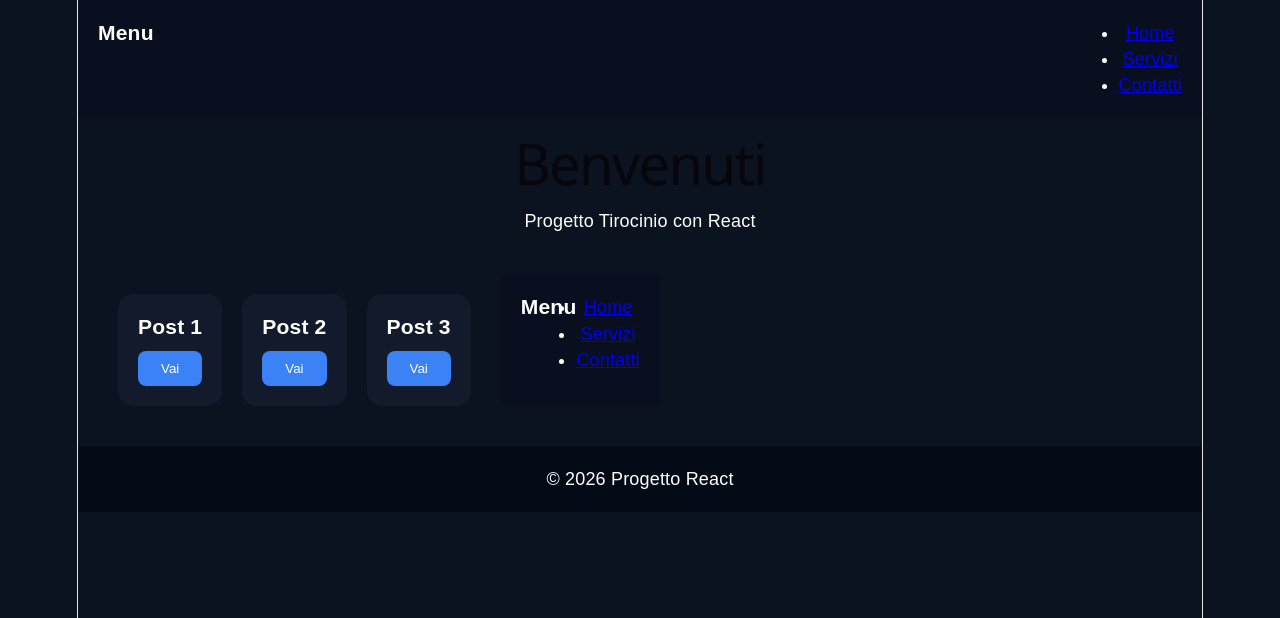
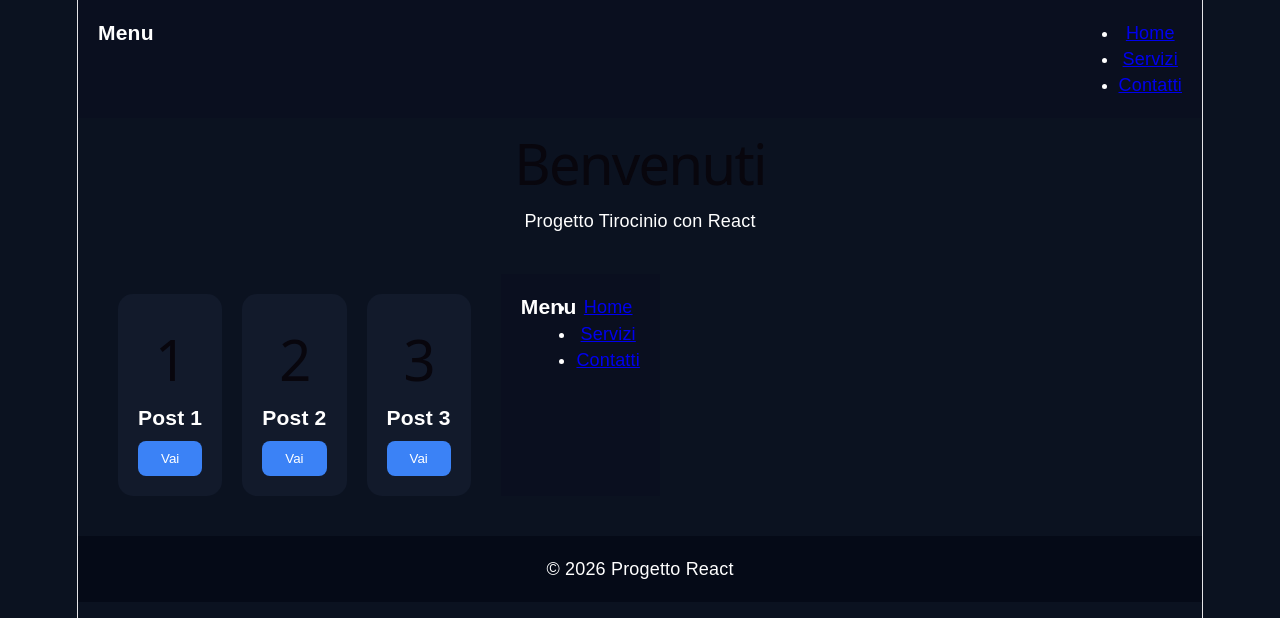
Before and after one commit to SimMastrik/REACT, a React (Vite) app: page / in a window 1280 px wide. Shown: the top 618 px of the page. Built offline with nearby package versions, Linux system fonts and the light colour scheme.

Commit message:
Apliamento del progetto con utilizzo di useParams e riorganizzazione con commenti e studio di useNavigate

```diff
--- a/src/App.jsx
+++ b/src/App.jsx
@@ -1,13 +1,47 @@
-import { Route, Routes } from "react-router-dom";
+/* Libreria di Routing
+Route e Routes: per definire le rotte dell'applicazione
+useParams: per recuperare i parametri dinamici dalla URL (es: /post/:id)
+useNavigate: per navigare programmaticamente tra le pagine (es: dopo un'azione, reindirizzare l'utente)
+*/
+import { Route, Routes, useParams, useNavigate } from "react-router-dom";
+import { useEffect, useState } from "react";
 import "./App.scss";
+
+// Componenti
 import Navbar from "./components/Navbar";
 import Hero from "./components/Hero";
 import Sidebar from "./components/Sidebar";
 import Footer from "./components/Footer";
-import { useEffect, useState } from "react";
+
+// Pagine
 import Home from "./pages/Home";
 import About from "./pages/About";
 import NotFound from "./pages/NotFound";
+
+const PostDetail = ({ posts }) => {
+  const { id } = useParams(); // Recupera l'ID dall'URL (es: /post/2)
+  const navigate = useNavigate();
+
+  const post = posts.find((p) => p.id === Number(id));
+
+  if (!post)
+    return (
+      <div className="container">
+        <h2>Post non trovato!</h2>
+      </div>
+    );
+
+  return (
+    <div className="post-detail">
+      <button onClick={() => navigate("/")}>Torna alla Home</button>
+      <h1>{post.title}</h1>
+      <p>
+        <strong>ID Post:</strong> {id}
+      </p>
+      <div className="content">{post.text}</div>
+    </div>
+  );
+};
 
 function App() {
   const [user, setUser] = useState({
@@ -17,15 +51,6 @@ function App() {
     city: "Pescara",
   });
 
-  useEffect(() => {
-    console.log("CIAO", user);
-  }, [user]);
-
-  const handleChangeCity = (city) => {
-    // setUser((prevState) => ({ ...prevState, city: city }));
-    setUser({ ...user, city: city });
-  };
-  // Definizione dell'array menu
   const menu = [
     { id: 1, page: "Home", slug: "/" },
     { id: 2, page: "Servizi", slug: "/servizi" },
@@ -37,34 +62,42 @@ function App() {
     { id: 2, title: "Post 2", text: "Testo di esempio 2" },
     { id: 3, title: "Post 3", text: "Testo di esempio 3" },
   ];
+
   const aboutPage = {
     title: "About",
     content: "Prototipo",
   };
 
-  console.log(posts, menu);
-  //usare map per iterare i post e renderizzare una card per ogni post
+  useEffect(() => {
+    console.log("Utente aggiornato:", user);
+  }, [user]);
+
+  const handleChangeCity = (city) => {
+    setUser({ ...user, city: city });
+  };
+
   return (
     <div className="app">
       <Navbar menuItems={menu} />
-
       <Hero />
 
       <div className="container">
-        {/* <div className="cards">
-          {posts.map((post) => (
-            <Card key={post.id} title={post?.title} desc={post.text} />
-          ))}
-        </div> */}
-        {/* <Home posts={posts} /> */}
         <Routes>
+          {/* Pagina Principale con la lista delle card */}
           <Route path="/" element={<Home posts={posts} />} />
+
+          {/* Rotta Dinamica per il dettaglio post */}
+          <Route path="/post/:id" element={<PostDetail posts={posts} />} />
+
+          {/* Altre rotte */}
           <Route
             path="/about"
             element={
-              <About title={aboutPage?.title} content={aboutPage?.content} />
+              <About title={aboutPage.title} content={aboutPage.content} />
             }
           />
+
+          {/* Rotta 404 */}
           <Route path="*" element={<NotFound />} />
         </Routes>
 
--- a/src/components/Card.jsx
+++ b/src/components/Card.jsx
@@ -1,9 +1,15 @@
-export default function Card({ title, text }) {
+import { NavLink } from "react-router-dom";
+
+export default function Card({ id, title, text }) {
   return (
     <div className="card">
+      <h1>{id}</h1>
       <h3>{title}</h3>
       <p>{text}</p>
-      <button>Vai</button>
+      <NavLink to={`/post/${id}`}>
+        <button>Vai</button>
+      </NavLink>
     </div>
   );
 }
+// Devo utilizzare UseParams per recuperare i parametri dalla URL e visualizzare i dettagli del post selezionato.
--- a/src/pages/Home.jsx
+++ b/src/pages/Home.jsx
@@ -5,7 +5,12 @@ const Home = ({ posts }) => {
     <div>
       <div className="cards">
         {posts.map((post) => (
-          <Card key={post.id} title={post?.title} desc={post.text} />
+          <Card
+            key={post.id}
+            id={post.id}
+            title={post?.title}
+            desc={post.text}
+          />
         ))}
       </div>
     </div>
```
